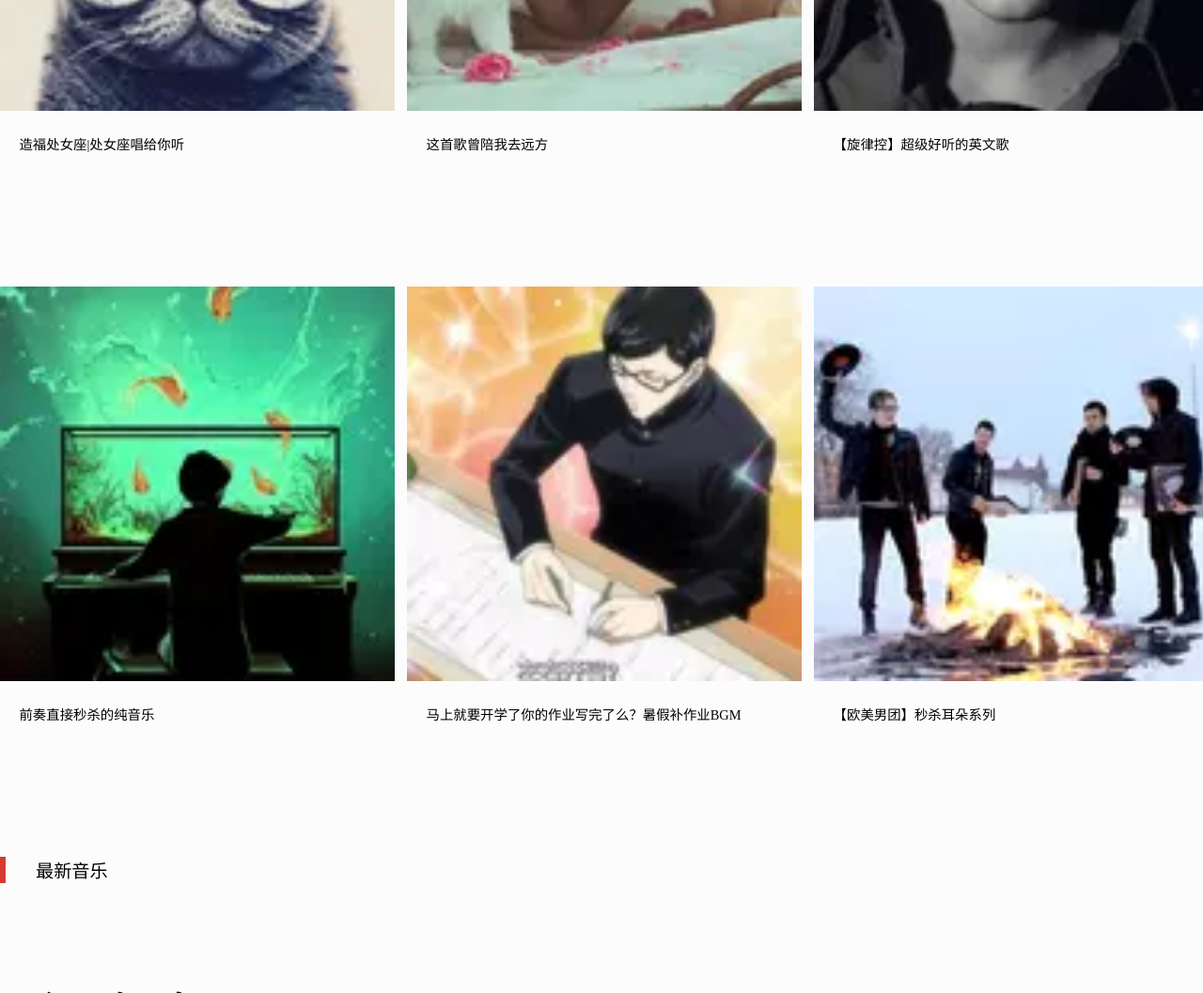
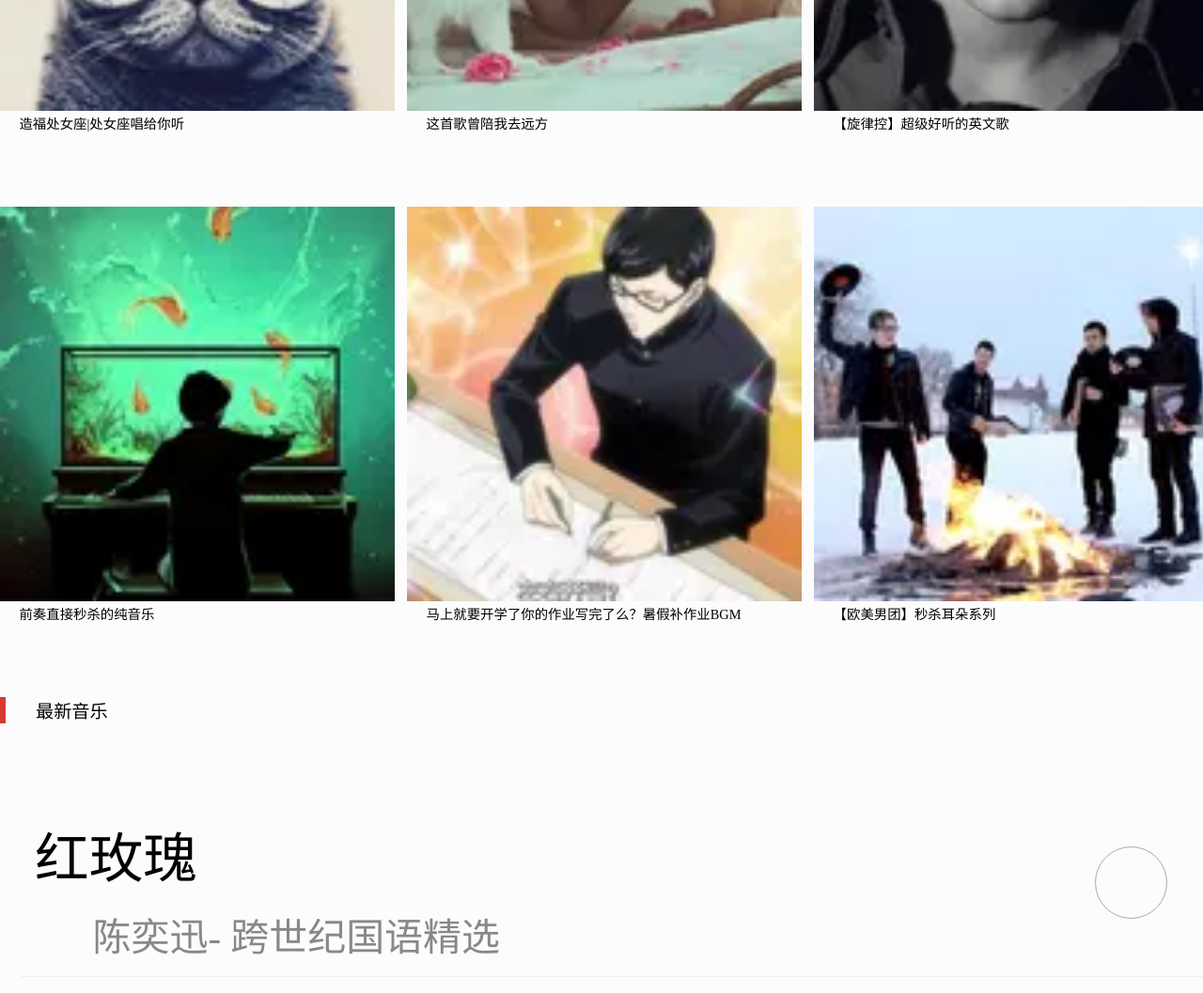
Before and after one commit to HaitaoWang555/neteaseMusic, a plain HTML site: page index.html in a window 1280 px wide. Shown: the part 780-1837 px from the top of the page at 94% size. Drawn offline with nearby package versions, Linux system fonts and the light colour scheme.

Commit message:
修改首页字体

```diff
--- a/index.css
+++ b/index.css
@@ -88,9 +88,9 @@ section.playLists>ul li img{
 section.playLists>ul li p{
 	font-size: 0.9em;
 	padding: 0 1.6vw;
-	line-height: 5vw;
+	line-height: 1.5em;
  	display: -webkit-box;
- 	height: 10vw;
+ 	height: 3em;
  	-webkit-line-clamp: 2;
         -webkit-box-orient: vertical;
 	overflow: hidden;
```
